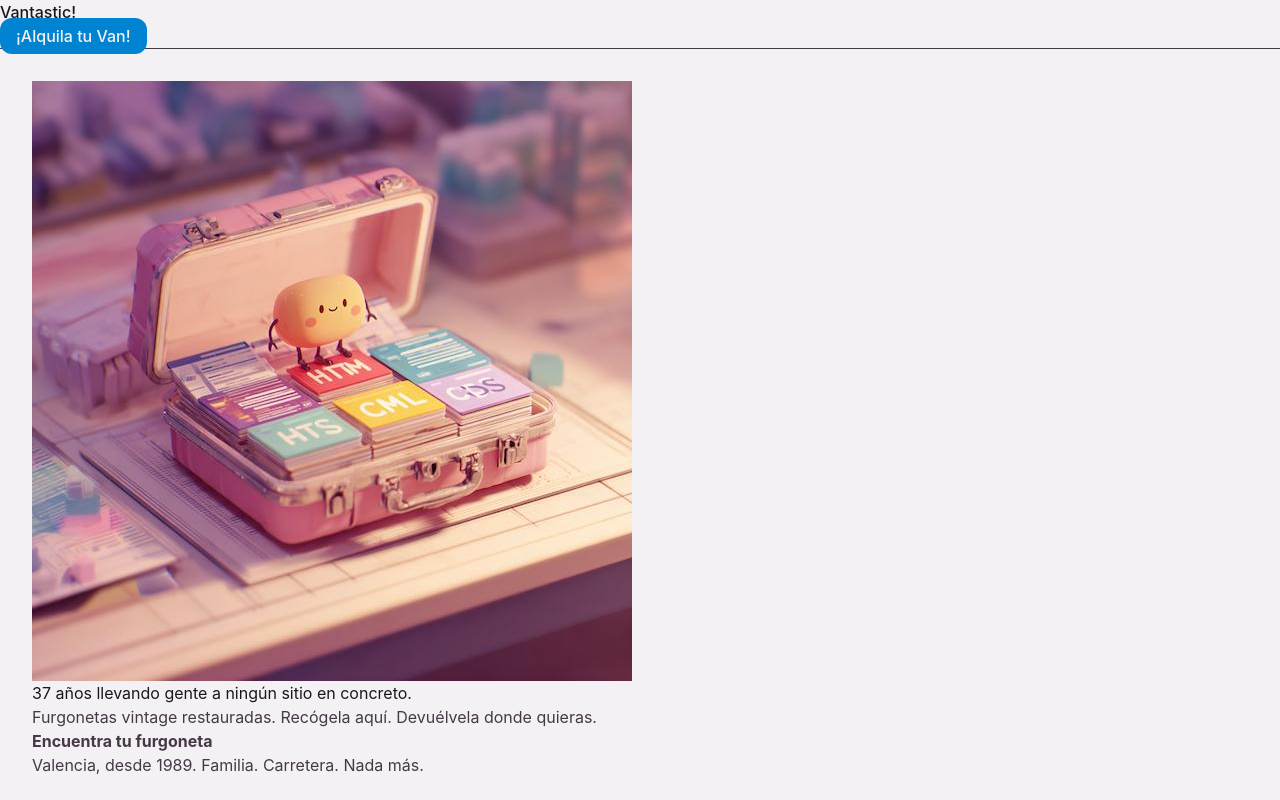
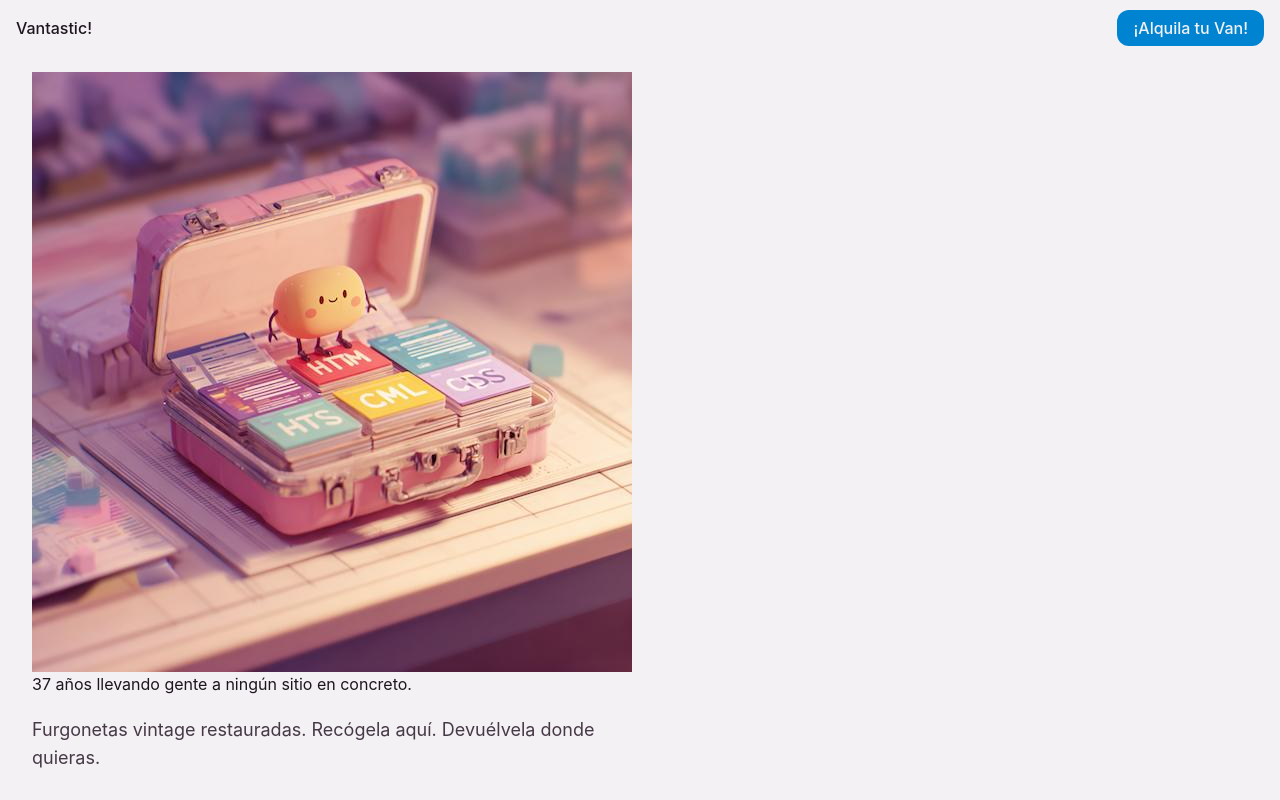
Before and after one commit to candytale55/vantastic, a React (Vite) app: page / in a window 1280 px wide. Shown: the top 800 px of the page. Built offline with nearby package versions, Linux system fonts and the light colour scheme; what miragejs would draw is missing.

Commit message:
feat: update Header component and CSS styles for improved layout and navigation consistency

```diff
--- a/src/components/Header.jsx
+++ b/src/components/Header.jsx
@@ -3,13 +3,13 @@ import { NavLink } from 'react-router-dom'
 export default function Header() {
 
   return (
-    <header className="main-header shrink-0 border-b">
-
-      <div className="brand-logo-container">
-        <NavLink
+    <header
+      className="main-header mt-4 mx-4 flex flex-row items-center justify-between shrink-0">
+      <NavLink
           to="/"
-          className="navlink"><h1>Vantastic!</h1></NavLink>
-      </div>
+          className="navlink">
+        <h1 className="brand-logo">Vantastic!</h1>
+      </NavLink>
 
       <nav className="primary-nav">
         <NavLink
--- a/src/index.css
+++ b/src/index.css
@@ -50,27 +50,71 @@
 }
 
 @layer components {
+
+  /* Full-page layout wrapper - flexbox column that fills viewport height */
+  .page-shell {
+    @apply flex flex-col min-h-screen;
+  }
+
+  /* Take all remaining vertical space inside a flex column */
+  .page-main {
+    @apply grow;
+  }
+
+
+  /* Reusable section container -
+    - centers content, max-width 1280px,
+    - responsive horizontal padding */
   .section-shell {
     @apply mx-auto w-full max-w-7xl px-4 py-8 md:px-6 lg:px-8;
   }
 
-  .page-shell {
-    @apply flex min-h-screen flex-col;
+
+  /* Navigation link base styles - medium weight with smooth color transitions */
+  .navlink {
+    @apply text-sky-600 font-medium transition-colors;
   }
 
-  .page-main {
-    @apply grow;
-  }
-
-  .navlink {
-    @apply font-medium transition-colors;
-  }
-
+  /* Active navigation link state - highlighted background with bold text */
   .navlink-active {
     @apply bg-sky-700 font-semibold;
   }
 
+  /* Primary call-to-action button - rounded, sky blue with hover darkening */
   .cta-button {
     @apply rounded-xl px-4 py-2 bg-sky-600 text-mauve-100  hover:bg-sky-700;
   }
+
+.home-hero {
+    @apply grid gap-8 py-8 md:py-12 lg:grid-cols-2 lg:items-center lg:gap-12;
+  }
+
+  .hero-media {
+    @apply order-1;
+  }
+
+  .hero-image {
+    @apply h-64 w-full rounded-2xl object-cover shadow-md md:h-80 lg:h-[28rem];
+  }
+
+  .hero-content {
+    @apply order-2 flex flex-col gap-5;
+  }
+
+  .hero-title {
+    @apply text-3xl font-bold leading-tight md:text-4xl lg:text-5xl;
+  }
+
+  .subheadline {
+    @apply max-w-xl text-base leading-7 md:text-lg;
+  }
+
+   .cta-button-large {
+    @apply inline-flex w-full items-center justify-center rounded-xl px-6 py-3 text-base font-semibold md:w-fit;
+  }
+
+  .brand-signature {
+    @apply text-sm italic opacity-80 md:text-base;
+  }
+
 }
```
